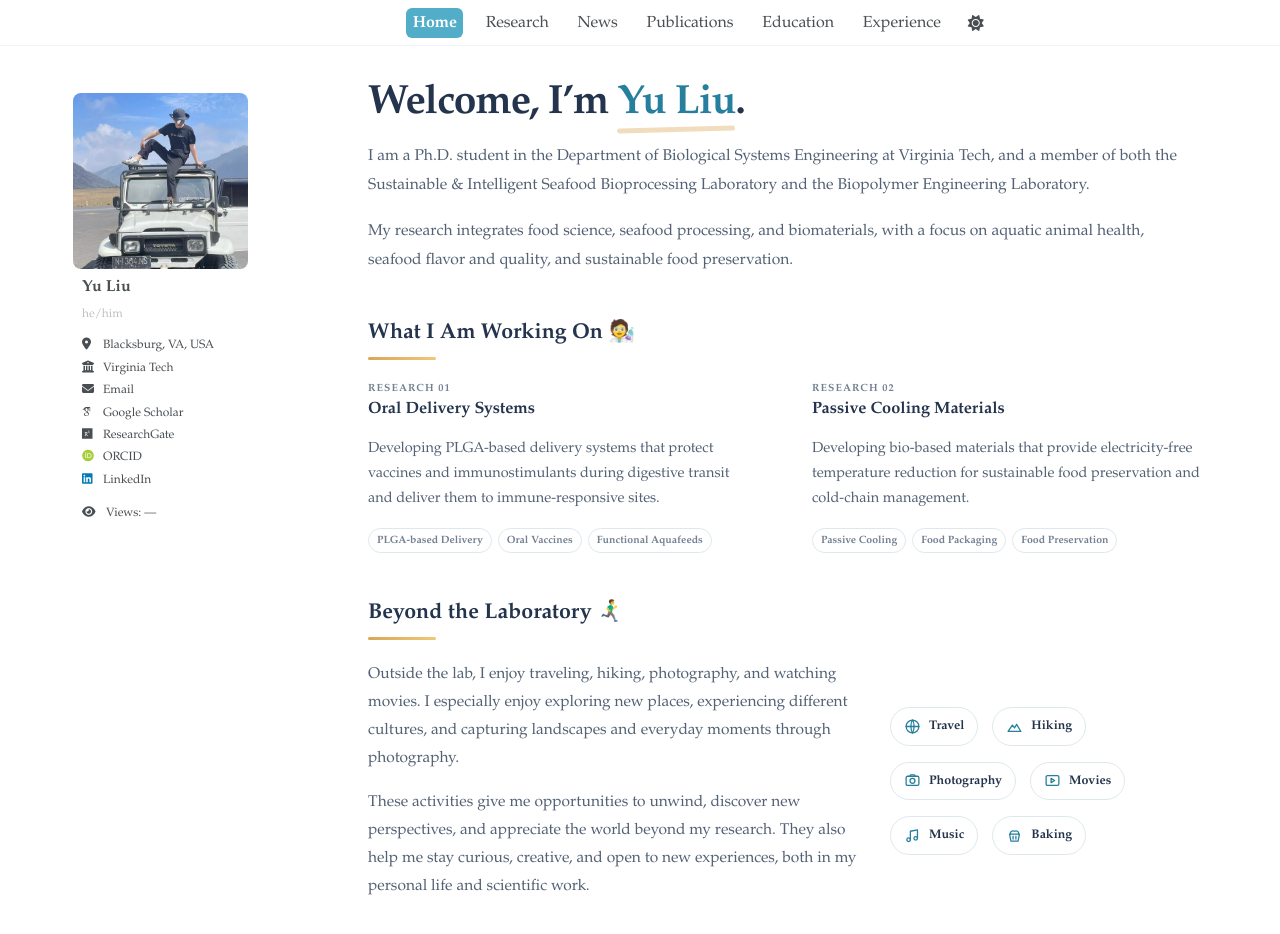
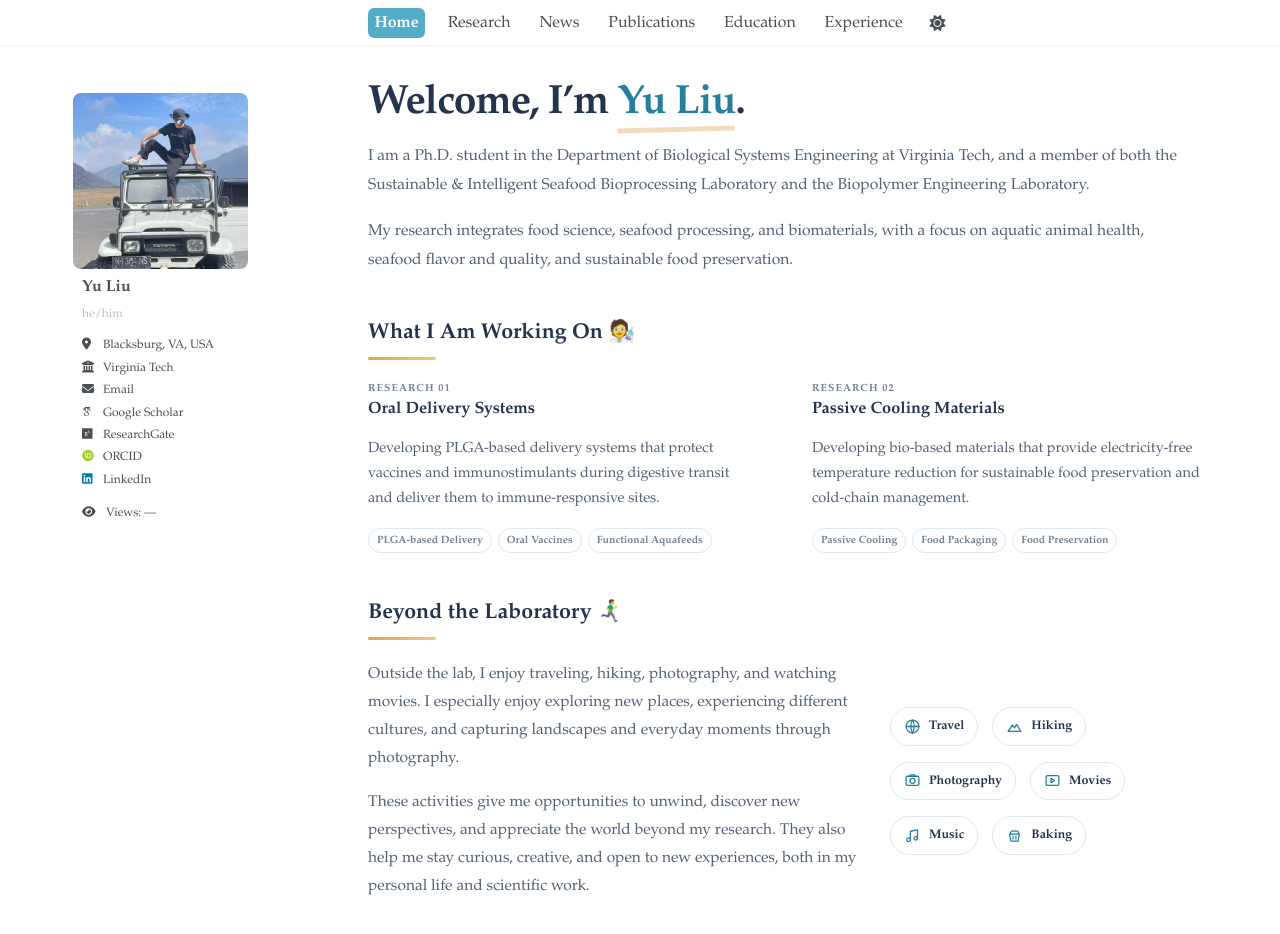
Before and after one commit to yuliu0322/yuliu0322.github.io, a Jekyll site: the page built from _pages/about.md, in a window 1280 px wide and 995 px high. Shown: the top 934 px of the window. Built offline with Jekyll 4.4.1, drawn with Linux system fonts in a browser that asks for light colours; some web fonts are replaced; a script bundle is joined from its source files by our own code; library files that are not in the unit come from our copies.

Commit message:
Update _masthead.scss

```diff
--- a/_sass/layout/_masthead.scss
+++ b/_sass/layout/_masthead.scss
@@ -29,10 +29,6 @@
   @include clearfix;
   padding: 0.5em 1em;
   font-family: $sans-serif-narrow;
-
-  @include breakpoint($large) {
-    @include prefix(0.5 of 12);
-  }
 
     @include breakpoint($x-large) {
       max-width: $x-large;
```
